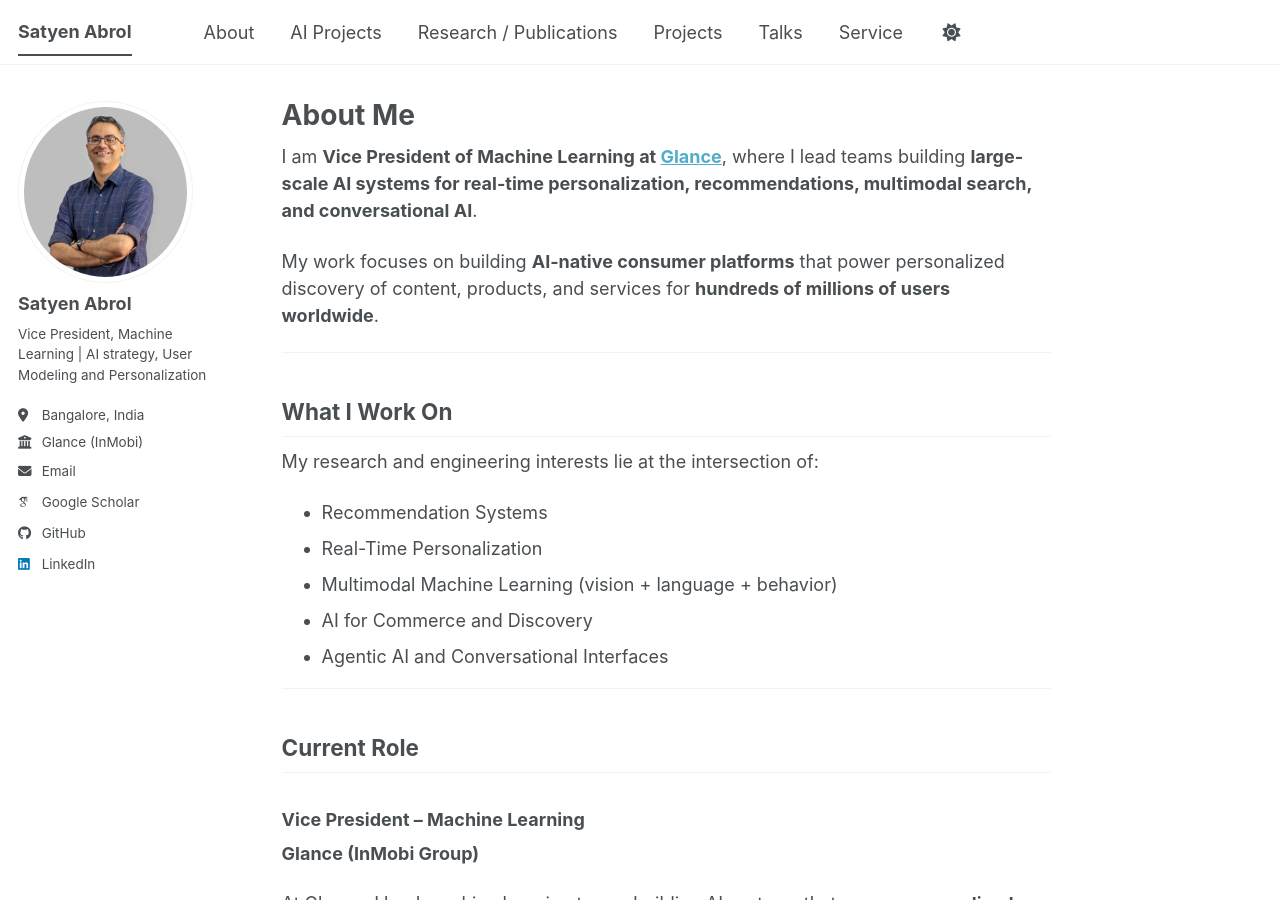
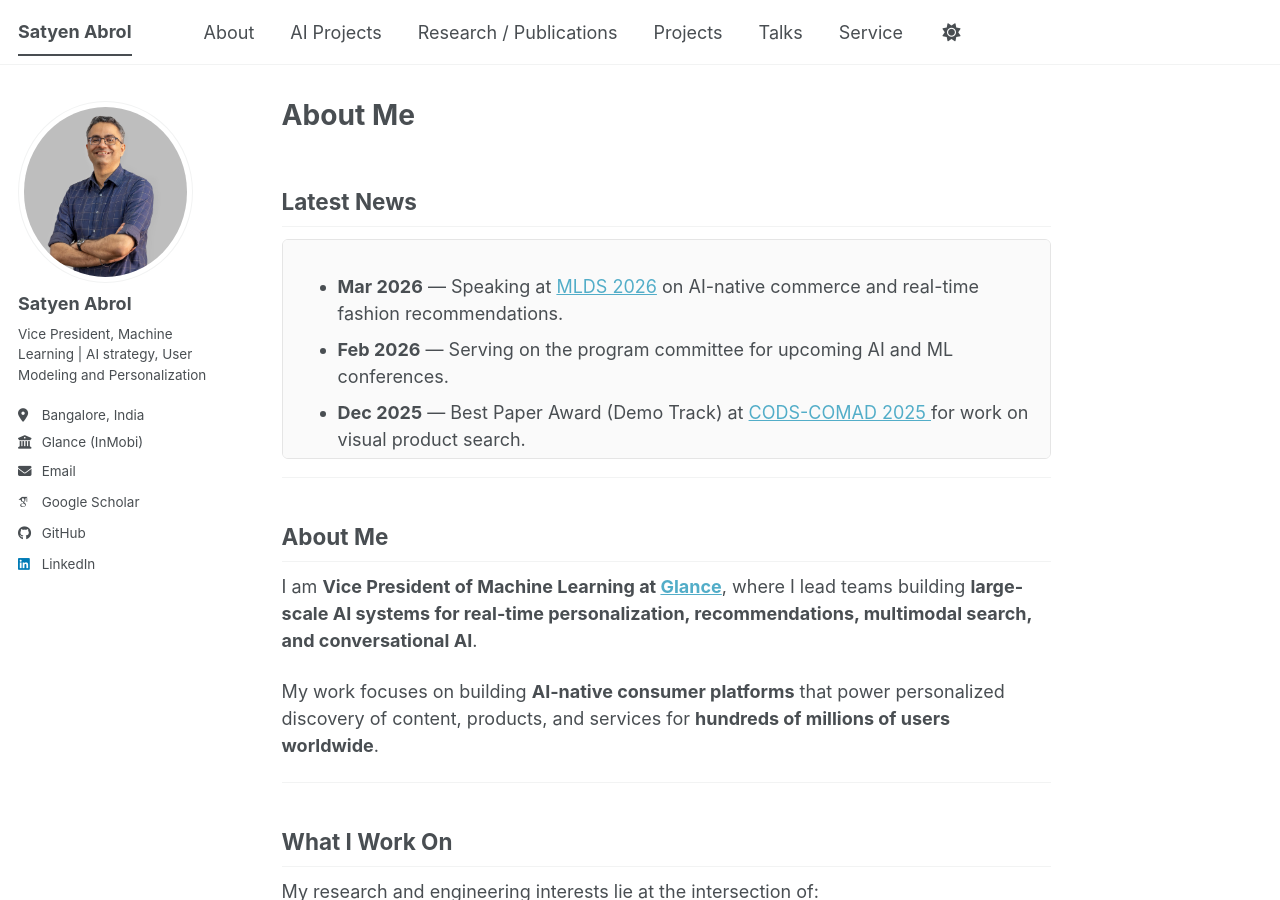
Before and after one commit to satyenabrol/satyenabrol.github.io, a Jekyll site: the page built from _pages/about.md, in a window 1280 px wide and 900 px high. Built offline with Jekyll 4.4.1, drawn with Linux system fonts in a browser that asks for light colours; some web fonts are replaced; a script bundle is joined from its source files by our own code; library files that are not in the unit come from our copies; some of the changed text lies outside the part shown.

Commit message:
Update about.md

```diff
--- a/_pages/about.md
+++ b/_pages/about.md
@@ -7,6 +7,35 @@ redirect_from:
   - /about/
   - /about.html
 ---
+## Latest News
+
+<div style="max-height:220px; overflow-y:auto; padding:15px; border:1px solid #e5e5e5; border-radius:6px; background:#fafafa;">
+
+<ul>
+
+<li><strong>Mar 2026</strong> — Speaking at <a href="https://mlds.analyticsindiamag.com/">MLDS 2026</a> on AI-native commerce and real-time fashion recommendations.</li>
+
+<li><strong>Feb 2026</strong> — Serving on the program committee for upcoming AI and ML conferences.</li>
+
+<li><strong>Dec 2025</strong> — Best Paper Award (Demo Track) at <a href="https://ikdd.acm.org/cods-2025/"> CODS-COMAD 2025 </a> for work on visual product search.</li>
+
+<li><strong>2024</strong> — Research presented at SIGIR and LREC-COLING.</li>
+
+<li><strong>2024</strong> — Leading ML systems powering real-time personalization for 150M+ daily users at Glance.</li>
+
+<li><strong>2023</strong> — Rakuten North Star Award for innovation in AI systems.</li>
+
+<li><strong>2023</strong> — Research on customer modeling and lookalike learning deployed across Rakuten ecosystem.</li>
+
+<li><strong>2022</strong> — Recognized among “40 Under 40 Data Scientists in India”.</li>
+
+</ul>
+
+</div>
+
+---
+
+## About Me
 
 I am **Vice President of Machine Learning at [Glance](https://glance.com)**, where I lead teams building **large-scale AI systems for real-time personalization, recommendations, multimodal search, and conversational AI**.
 
@@ -87,19 +116,3 @@ Across academia and industry, I have contributed through:
 My work spans recommender systems, social graph mining, user modeling, and large-scale machine learning systems.
 
 ---
-
-<div style="float:right; width:30%; margin-left:25px; padding:15px; border:1px solid #e5e5e5; border-radius:6px; background:#fafafa;">
-
-<h3>Latest News</h3>
-
-<ul>
-
-<li><strong>Mar 2026:</strong> Speaking at MLDS 2026 on <em>LLMs for Fashion Recommendations</em>.</li>
-
-<li><strong>2025:</strong> Best Paper Award (Demo Track) — CODS 2025.</li>
-
-<li><strong>2024:</strong> Research presented at SIGIR and LREC-COLING.</li>
-
-</ul>
-
-</div>
```
